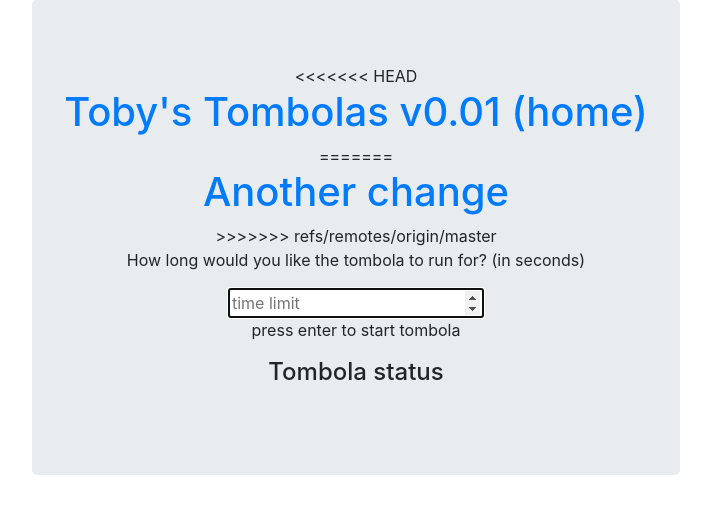
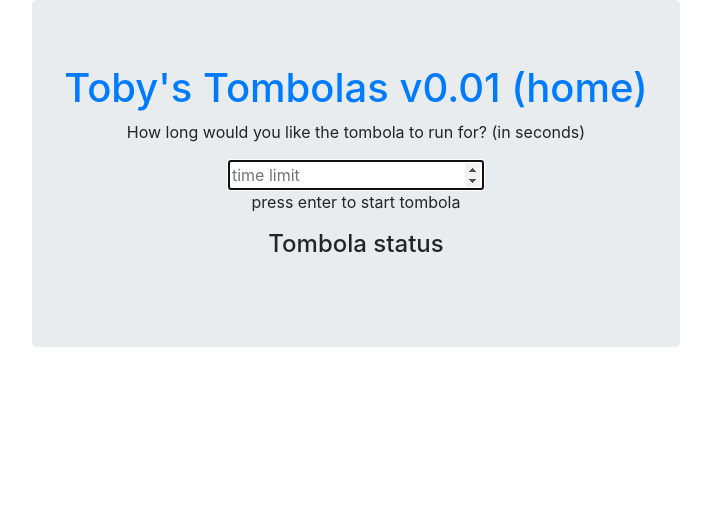
Before and after one commit to teedee22/TobysTombola, a Django app: page / in a window 1280 px wide. Shown: the top 514 px of the page, without its empty margins (284-995 px from the left). Run offline with Django 3.2, Linux system fonts and the light colour scheme; data that the repository does not hold is empty; some libraries are stand-ins or nearby versions.

Commit message:
fix merge issue

```diff
--- a/tombola/templates/base.html
+++ b/tombola/templates/base.html
@@ -10,11 +10,7 @@
         <div class="container">
             <div class="row justify-content-center">
                 <div class="jumbotron text-center">
-<<<<<<< HEAD
                     <a href="/"><h1>Toby's Tombolas v0.01 (home)</h1></a>
-=======
-                    <a href="/"><h1>Another change</h1></a>
->>>>>>> refs/remotes/origin/master
 
                     {% block top_info_block %}
                     {% endblock %}
```
